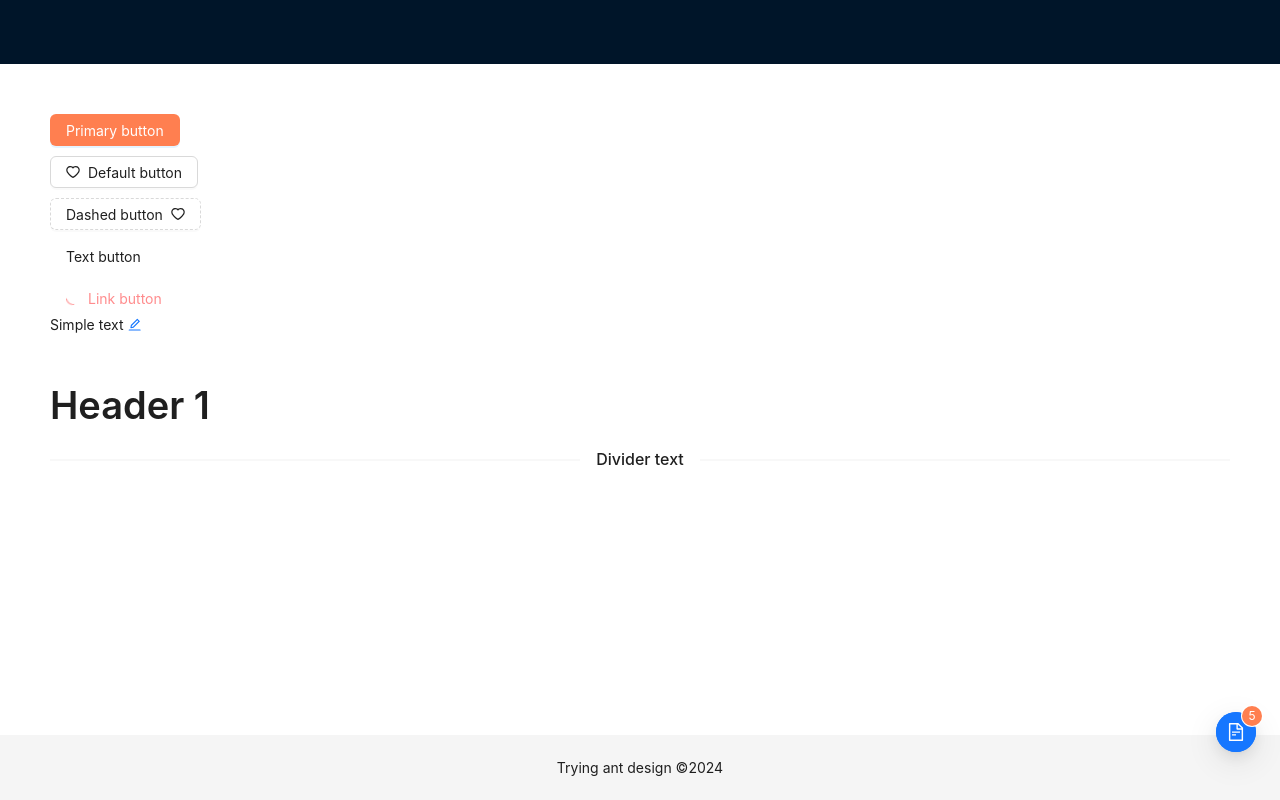
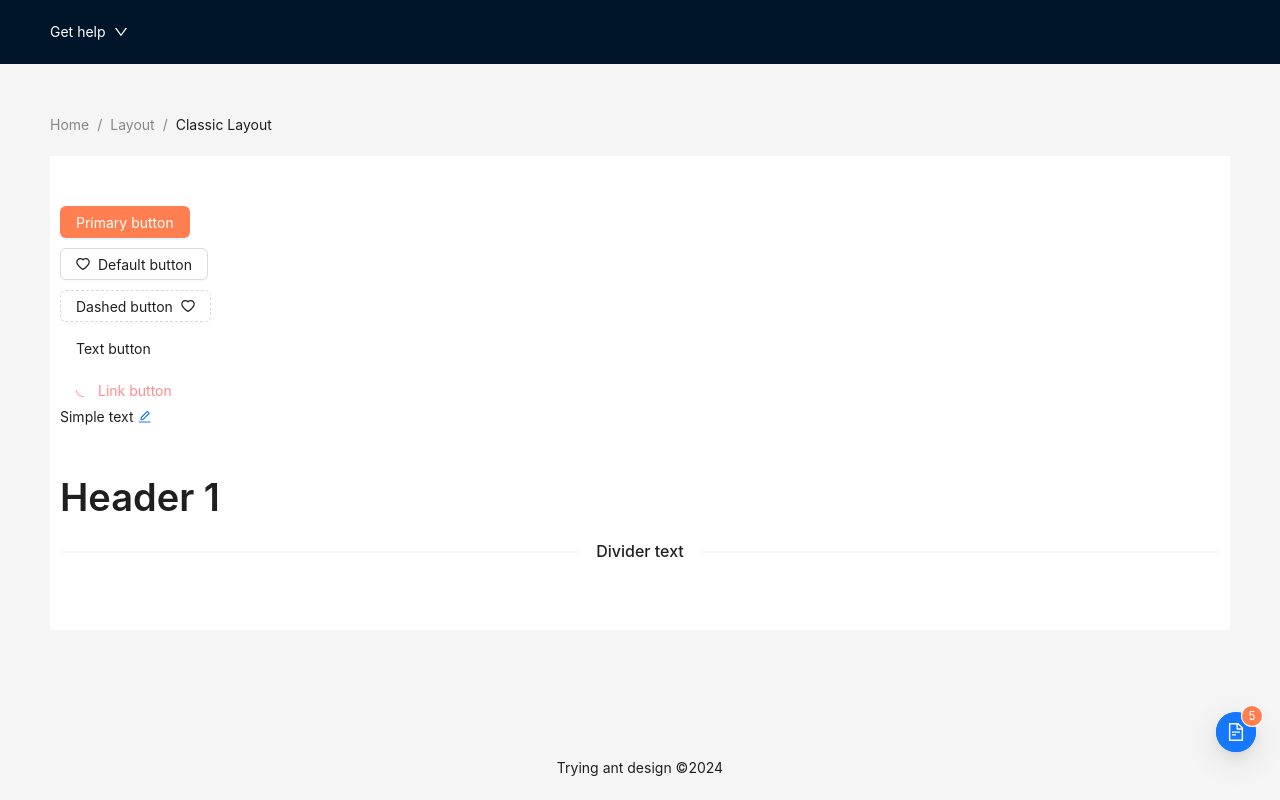
Before and after one commit to AidaChernyavskaya/ant-design, a React (Create React App) app: page / in a window 1280 px wide. Built offline with nearby package versions, Linux system fonts and the light colour scheme.

Commit message:
Try navigation elements

```diff
--- a/src/App.tsx
+++ b/src/App.tsx
@@ -1,17 +1,44 @@
 import React, {useState} from 'react';
 import './App.css';
-import { Button, FloatButton, Typography } from "antd";
-import {HeartOutlined} from "@ant-design/icons";
+import {Button, FloatButton, Space, Typography} from "antd";
+import {DownOutlined, HeartOutlined} from "@ant-design/icons";
 
 import {Divider, Flex, Layout} from "antd";
 import {Content, Footer, Header} from "antd/es/layout/layout";
 
+import {Breadcrumb, Dropdown} from "antd";
+
 function App() {
     const [editableStr, setEditableStr] = useState('Simple text');
+    const menuItems = [
+        {
+            key: '1',
+            label: (<a href={""} target="_blank" rel="noopener noreferrer">Contact us</a>),
+        },
+        {
+            key: '2',
+            label: (<a target="_blank" rel="noopener noreferrer" href="">FAQ</a>),
+        },
+    ];
+
   return (
       <Layout style={{height: '100vh'}}>
-          <Header></Header>
-          <Content style={{background: 'white', padding: '50px'}}>
+          <Header>
+              <Dropdown menu={{items: menuItems}}>
+                  <a onClick={(e) => e.preventDefault()}>
+                      <Space style={{color: 'white'}}>
+                          Get help
+                          <DownOutlined />
+                      </Space>
+                  </a>
+              </Dropdown>
+          </Header>
+          <Content style={{padding: '50px'}}>
+              <Breadcrumb
+                  items={[{title: 'Home'}, {title: <a href={''}>Layout</a>}, {title: 'Classic Layout'}]}
+                  style={{marginBottom: '20px'}}
+              />
+              <div style={{background: 'white', padding: '50px 10px'}}>
                   <Flex vertical={true} justify={"flex-start"} align={"flex-start"} gap={10}>
                       <Button type={"primary"} style={{ background: "coral"}}>Primary button</Button>
                       <Button type={"default"} icon={<HeartOutlined/>}>Default button</Button>
@@ -26,6 +53,8 @@ function App() {
                   <Typography.Title level={1}>Header 1</Typography.Title>
 
                   <Divider children={'Divider text'}/>
+              </div>
+
           </Content>
           <Footer style={{textAlign: "center"}}>Trying ant design ©{new Date().getFullYear()}</Footer>
       </Layout>
```
Lines whose indentation alone changed are shown as unchanged.
